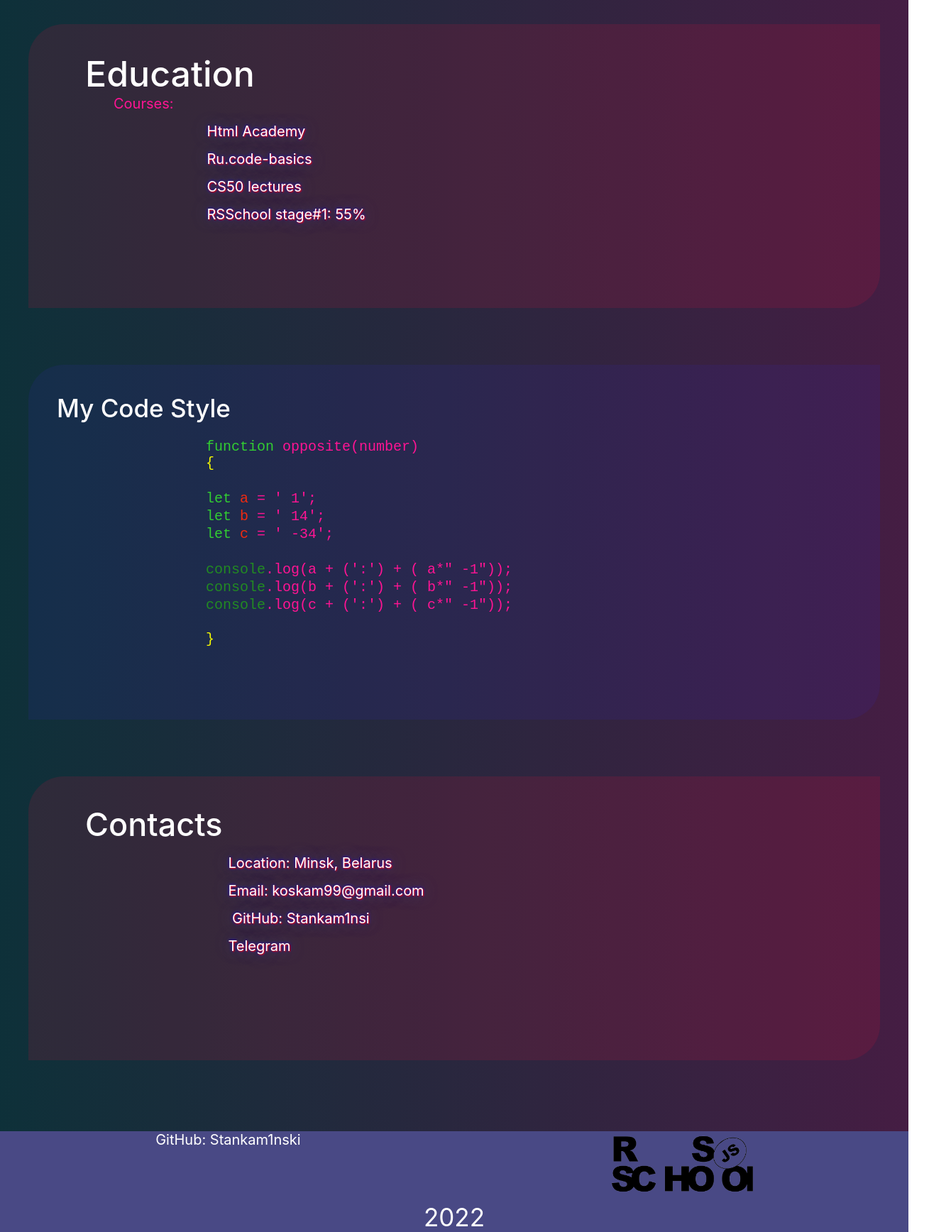
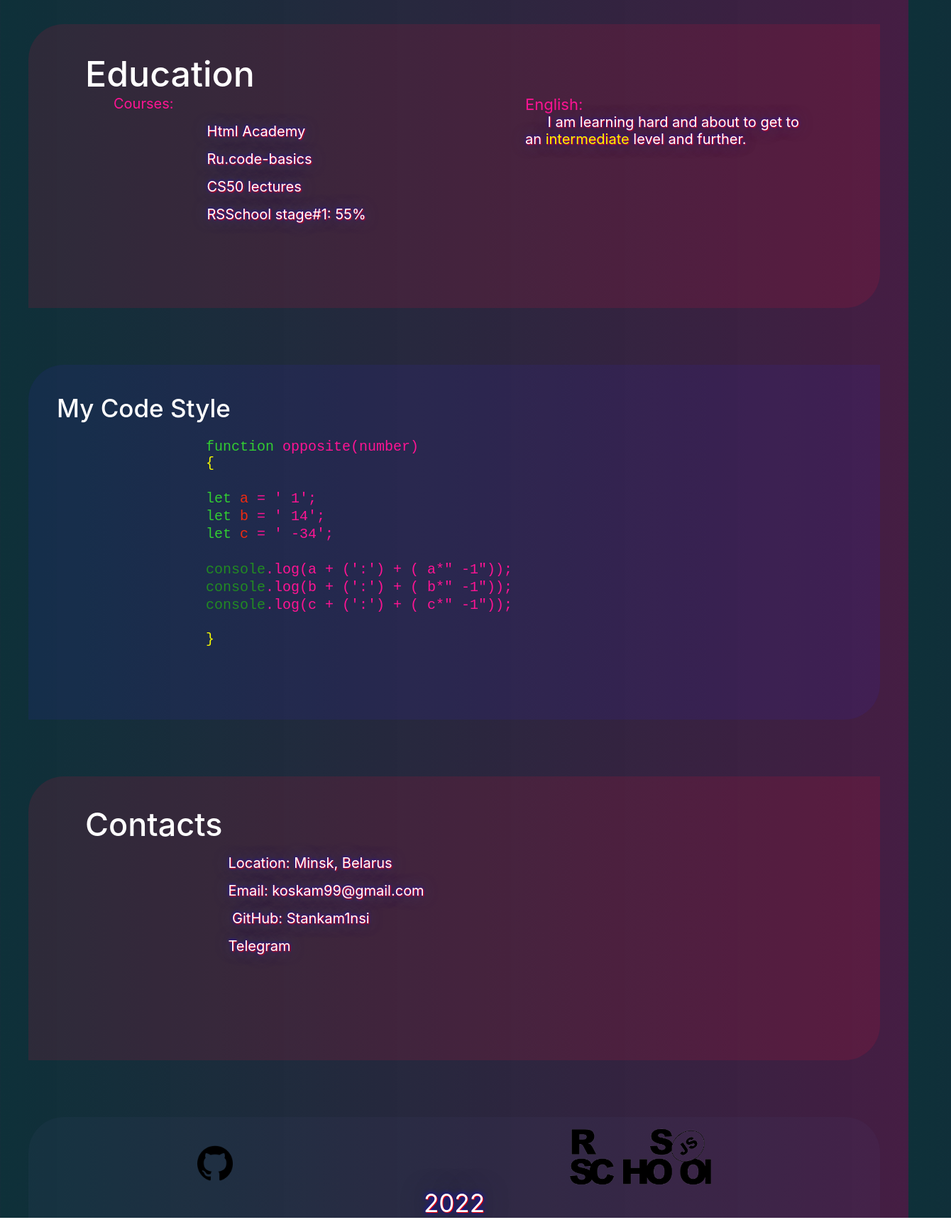
Before and after one commit to Stankam1nski/rsschool-cv, a plain HTML site: page index.html in a window 1280 px wide. Shown: the part 2980-4716 px from the top of the page at 71% size, 1340 px wide, since content can reach past the window. Drawn offline with Linux system fonts and the light colour scheme.

Commit message:
feat:update with additional information

```diff
--- a/index.html
+++ b/index.html
@@ -14,10 +14,10 @@
             <a href="index.html" class="logo-link"><img class="header-symbol" src="assets/images/S.png" alt="Symbol"></a>
             <nav class="nav">
                 <ul class="nav-list" >
-                    <li class="nav-item" > <a href="#" class="nav-link">Skills</a> </li>
-                    <li class="nav-item" > <a href="#" class="nav-link">Expirience</a> </li>
-                    <li class="nav-item" > <a href="#" class="nav-link">Code Style</a> </li>
-                    <li class="nav-item" > <a href="#" class="nav-link">Contact</a> </li>
+                    <li class="nav-item" > <a href="#skills" class="nav-link">Skills</a> </li>
+                    <li class="nav-item" > <a href="#exp" class="nav-link">Expirience</a> </li>
+                    <li class="nav-item" > <a href="#cod" class="nav-link">Code Style</a> </li>
+                    <li class="nav-item" > <a href="#cont" class="nav-link">Contact</a> </li>
                 </ul>
             </nav>
         </header>
@@ -44,7 +44,7 @@
                 <p class="p3">I live in Belarus In Minsk. I write electronic music, like to work as a DJ and drive fast. </p>
             </div>
 
-            <section class="skills-section">
+            <section id="skills" class="skills-section">
                 <h2 class="why-hire">Why me</h2>
                 <span class="hard-skills">Hard skills:</span>
                 <span class="my-skills">Soft skills:</span>
@@ -68,7 +68,7 @@
                 </div>
             </section>
 
-            <section class="expirience-section">
+            <section id="exp" class="expirience-section">
                 <p class="subtitle-exp">Where I work</p>
                 <h2 class="exp-title">Expirience</h2>
                 <div class="exp-list">
@@ -91,15 +91,22 @@
 
             <section class="education">
                 <h2 class="edu-title">Education</h2>
+                <div class="flex-edu">
                     <ul class="edu-courses"> Courses:
                         <li>Html Academy</li>
                         <li>Ru.code-basics</li>
                         <li>CS50 lectures</li>
                         <li>RSSchool stage#1: 55%</li>
                     </ul>
+                   <div class="engl-div">
+                    <p class="engl">English:</p>
+                    <p class="engl-level">I am learning hard and about to get to an <span>intermediate</span> level and further.</p>
+                   </div>
+                </div>
+
             </section>
 
-            <section class="code">
+            <section id="cod" class="code">
                 <h2 class="code-style">My Code Style</h2>
                 <div class="my-code">
                     <code class="codestyle">
@@ -118,7 +125,7 @@
                 </div>
             </section>
 
-            <section class="contacts">
+            <section id="cont" class="contacts">
                 <h2 class="contacts-title">Contacts</h2>
                     <ul class="contacts-list">
                         <li>Location: Minsk, Belarus</li>
@@ -134,8 +141,8 @@
         <footer class="footer">
 
           <div class="footer-flex">
-            <a class="gh-symbol" href="https://github.com/Stankam1nski">GitHub: Stankam1nski</a>
-            <a class="rs" href="https://rs.school/js/"><img class="rs-img" src="assets/images/1234.png" alt=""></a>
+            <a class="gh-symbol" href="https://github.com/Stankam1nski"><img class="gh" src="assets/images/25231.png" alt="Github icon"></a>
+            <a class="rs" href="https://rs.school/js/"><img class="rs-img" src="assets/images/1234.png" alt="RSSchool icon"></a>
 
         </div>
         <p class="year">2022</p>
--- a/style.css
+++ b/style.css
@@ -19,6 +19,11 @@
     text-decoration: none;
     font-size: 20px;
 }
+
+html {
+    scroll-behavior: smooth;
+}
+
 h1, h2 {
     font-size: 1em;
     font-weight: 500;
@@ -590,6 +595,53 @@ main {
     height: 400px;
 }
 
+.flex-edu {
+    display: flex;
+    justify-content: space-between;
+    width: 1100px;
+}
+.engl-div {
+    width: 400px;
+}
+
+.engl-level::before {
+    content: ">>";
+    margin-right: 5px;
+    color: #3825b3;
+    opacity: 0;
+    transition: 1s;
+    text-shadow: 1px 1px 2px red, 0 0 1em rgb(125, 125, 224), 0 0 0.2em blue;
+
+}
+
+.education:hover .engl-level::before {
+    opacity: 1;
+}
+
+.engl {
+    font-size: 22px;
+    color: deeppink;
+    width: 600px;
+    transition: 1s;
+}
+
+.engl-level {
+    text-shadow: 1px 1px 2px red, 0 0 1em rgb(62, 62, 105), 0 0 0.2em blue;
+
+}
+
+.engl-level span {
+    color: #f6fa00;
+
+
+}
+
+.education:hover .engl{
+    font-size: 26px;
+    transition: 1s;
+
+}
+
 .education:hover .edu-title{
     font-size: 60px;
     transition: 1s;
@@ -722,8 +774,13 @@ main {
 
 
 .footer {
-    margin-top: 100px;
-    background-color: rgb(73, 73, 133);
+    width: 1200px;
+    margin: 80px auto 0;
+    background-color: rgba(73, 73, 133, 0.096);
+    border-top-left-radius: 50px;
+    border-top-right-radius: 50px;
+
+
 }
 
 .footer-flex {
@@ -732,11 +789,23 @@ main {
     height: 100px;
 }
 
+.gh{
+    height: 50px;
+    margin-top: 40px;
+
+
+}
+
 .rs-img {
     height: 100px;
+    margin-top: 10px;
+
+
 }
 
 .year {
     text-align: center;
     font-size: 35px;
+    text-shadow: 1px 1px 1px red, 0 0 1em rgb(38, 38, 71), 0 0 0.2em blue;
+
 }
```
Also changed, not shown: assets/images/25231.png (added). Lines whose indentation alone changed are shown as unchanged.
